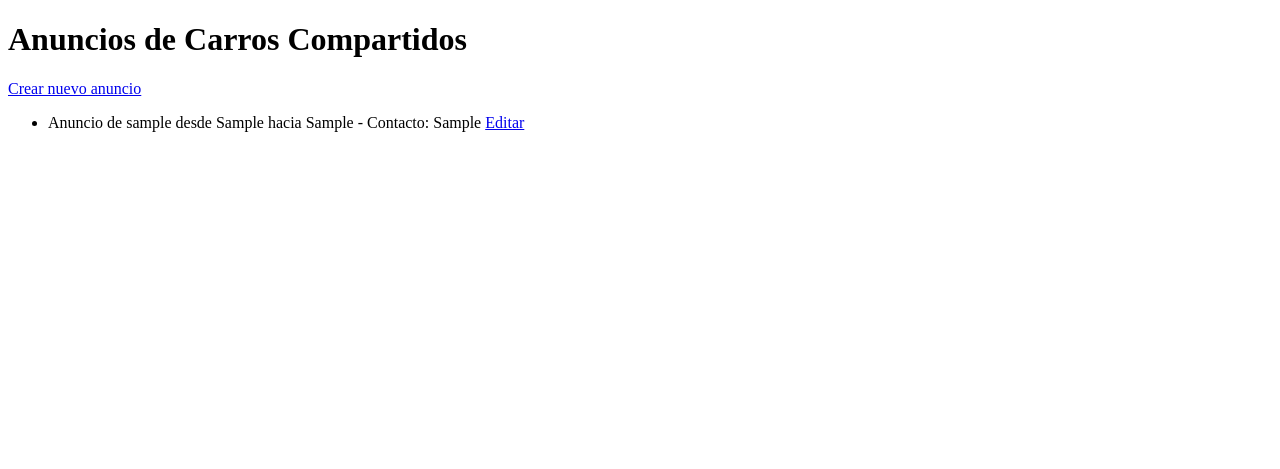
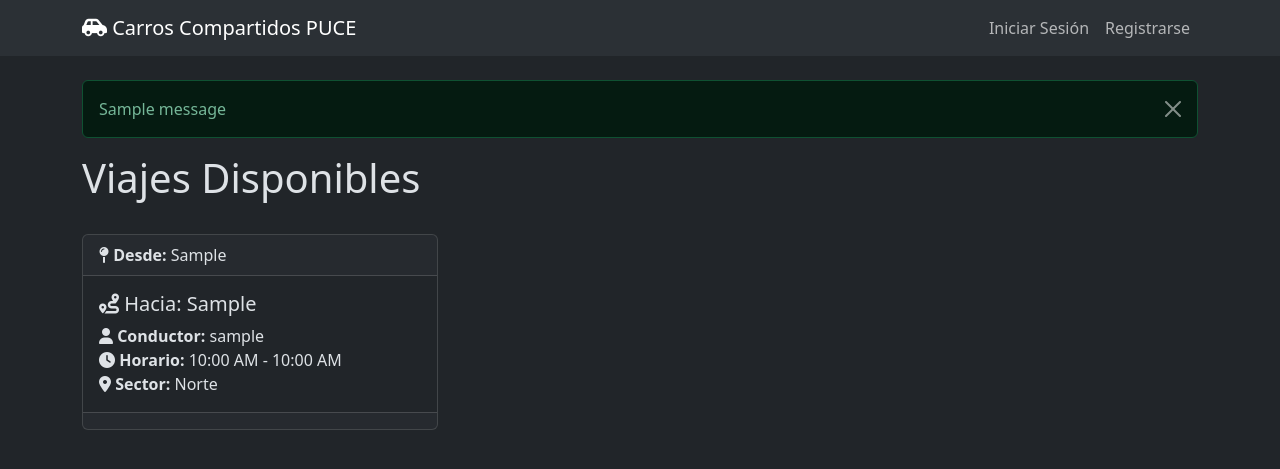
Before and after one commit to mimoreirac/devchallenge-2025, a Django app: page / in a window 1280 px wide. Shown: the top 469 px of the page. Run offline with Django 5.2, Linux system fonts and the light colour scheme; tables that the repository leaves empty hold one stand-in row (values such as "Sample post"); one stand-in notice (Sample message) is shown.

Commit message:
Agrega dashboard principal

```diff
--- /dev/null
+++ b/carroscompartidos/templates/base.html
@@ -0,0 +1,77 @@
+{% load static %}
+<!DOCTYPE html>
+<html lang="es" data-bs-theme="dark">
+  <head>
+    <meta charset="utf-8" />
+    <meta name="viewport" content="width=device-width, initial-scale=1" />
+    <title>{% block title %}Carros Compartidos PUCE{% endblock %}</title>
+    <link
+      href="https://cdn.jsdelivr.net/npm/bootstrap@5.3.7/dist/css/bootstrap.min.css"
+      rel="stylesheet"
+      crossorigin="anonymous"
+    />
+    <link
+      rel="stylesheet"
+      href="https://cdnjs.cloudflare.com/ajax/libs/font-awesome/6.7.2/css/all.min.css"
+      integrity="sha512-Evv84Mr4kqVGRNSgIGL/F/aIDqQb7xQ2vcrdIwxfjThSH8CSR7PBEakCr51Ck+w+/U6swU2Im1vVX0SVk9ABhg=="
+      crossorigin="anonymous"
+      referrerpolicy="no-referrer"
+    />
+    <link rel="stylesheet" href="{% static 'css/custom.css' %}" />
+  </head>
+  <body>
+    <nav class="navbar navbar-expand-lg bg-body-tertiary mb-4">
+      <div class="container">
+        <a class="navbar-brand" href="{% url 'anuncio-list' %}">
+          <i class="fa-solid fa-car-side"></i>
+          Carros Compartidos PUCE
+        </a>
+        <button
+          class="navbar-toggler"
+          type="button"
+          data-bs-toggle="collapse"
+          data-bs-target="#navbarNav"
+          aria-controls="navbarNav"
+          aria-expanded="false"
+          aria-label="Toggle navigation"
+        >
+          <span class="navbar-toggler-icon"></span>
+        </button>
+        <div class="collapse navbar-collapse" id="navbarNav">
+          <ul class="navbar-nav ms-auto">
+            {% if user.is_authenticated %}
+            <li class="nav-item">
+              <a class="nav-link" href="{% url 'anuncio-create' %}">Publicar Anuncio</a>
+            </li>
+            <li class="nav-item">
+              <a class="nav-link" href="{% url 'account_logout' %}">Cerrar Sesión</a>
+            </li>
+            {% else %}
+            <li class="nav-item">
+              <a class="nav-link" href="{% url 'account_login' %}">Iniciar Sesión</a>
+            </li>
+            <li class="nav-item">
+              <a class="nav-link" href="{% url 'account_signup' %}">Registrarse</a>
+            </li>
+            {% endif %}
+          </ul>
+        </div>
+      </div>
+    </nav>
+
+    <main class="container">
+      {% if messages %}
+        {% for message in messages %}
+          <div class="alert alert-{{ message.tags }} alert-dismissible fade show" role="alert">
+            {{ message }}
+            <button type="button" class="btn-close" data-bs-dismiss="alert" aria-label="Close"></button>
+          </div>
+        {% endfor %}
+      {% endif %}
+
+      {% block content %} {% endblock %}
+    </main>
+
+    <script src="https://cdn.jsdelivr.net/npm/bootstrap@5.3.7/dist/js/bootstrap.bundle.min.js" integrity="sha384-YvpcrYf0tY3lHB60NNkmXc5s9fDVZLESaAA55NDzOxhy9GkcIdslK1eN7N6jIeHz" crossorigin="anonymous"></script>
+  </body>
+</html>
--- a/carroscompartidos/templates/carroscompartidos/anuncio_list.html
+++ b/carroscompartidos/templates/carroscompartidos/anuncio_list.html
@@ -1,20 +1,48 @@
-<!DOCTYPE html>
-<html>
-<head>
-    <title>Lista de Anuncios</title>
-</head>
-<body>
-    <h1>Anuncios de Carros Compartidos</h1>
-    <a href="{% url 'anuncio-create' %}">Crear nuevo anuncio</a>
-    <ul>
-        {% for anuncio in anuncios %}
-            <li>
-                {{ anuncio }} - Contacto: {{ anuncio.numero_contacto }}
-                <a href="{% url 'anuncio-update' pk=anuncio.pk %}">Editar</a>
-            </li>
-        {% empty %}
-            <li>No hay anuncios disponibles.</li>
-        {% endfor %}
-    </ul>
-</body>
-</html>
+{% extends "base.html" %}
+{% block title %}Dashboard de Viajes{% endblock %}
+
+{% block content %}
+<div class="d-flex justify-content-between align-items-center mb-4">
+  <h1>Viajes Disponibles</h1>
+  {% if user.is_authenticated %}
+  <a href="{% url 'anuncio-create' %}" class="btn btn-primary">
+    <i class="fa-solid fa-plus"></i> Publicar Anuncio
+  </a>
+  {% endif %}
+</div>
+
+<div class="row">
+  {% for anuncio in anuncios %}
+  <div class="col-lg-4 col-md-6 mb-4">
+    <div class="card h-100 card-anuncio">
+      <div class="card-header">
+        <i class="fa-solid fa-map-pin"></i>
+        <strong>Desde:</strong> {{ anuncio.desde_donde }}
+      </div>
+      <div class="card-body">
+        <h5 class="card-title">
+            <i class="fa-solid fa-route"></i>
+            Hacia: {{ anuncio.hacia_donde }}
+        </h5>
+        <p class="card-text">
+          <i class="fa-solid fa-user"></i> <strong>Conductor:</strong> {{ anuncio.conductor.username }}<br />
+          <i class="fa-solid fa-clock"></i> <strong>Horario:</strong> {{ anuncio.hora_salida|time:"g:i A" }} - {{ anuncio.hora_llegada|time:"g:i A" }}<br />
+          <i class="fa-solid fa-location-dot"></i> <strong>Sector:</strong> {{ anuncio.get_sector_display }}
+        </p>
+      </div>
+      <div class="card-footer d-flex justify-content-between align-items-center">
+        {% if request.user == anuncio.conductor %}
+        <a href="{% url 'anuncio-update' anuncio.pk %}" class="btn btn-sm btn-outline-light">
+            <i class="fa-solid fa-pencil"></i> Editar
+        </a>
+        {% endif %}
+      </div>
+    </div>
+  </div>
+  {% empty %}
+  <div class="col">
+    <p>No hay anuncios disponibles en este momento. ¡Sé el primero en publicar uno!</p>
+  </div>
+  {% endfor %}
+</div>
+{% endblock %}
--- a/carroscompartidos/views.py
+++ b/carroscompartidos/views.py
@@ -12,6 +12,7 @@ class AnuncioListView(ListView):
     model = Anuncio
     template_name = "carroscompartidos/anuncio_list.html"
     context_object_name = "anuncios"
+    ordering = ["hora_salida"]
 
 
 class AnuncioCreateView(LoginRequiredMixin, CreateView):
--- a/devchallenge/settings.py
+++ b/devchallenge/settings.py
@@ -125,6 +125,10 @@ USE_TZ = True
 
 STATIC_URL = "static/"
 
+STATICFILES_DIRS = [
+    BASE_DIR / "static",
+]
+
 # Default primary key field type
 # https://docs.djangoproject.com/en/5.2/ref/settings/#default-auto-field
 
--- /dev/null
+++ b/static/css/custom.css
@@ -0,0 +1,7 @@
+.card-anuncio {
+  transition: transform 0.2s ease-in-out;
+}
+
+.card-anuncio:hover {
+  transform: scale(1.03);
+}
```
Also changed, not shown: carroscompartidos/templates/carroscompartidos/base.html (deleted).
